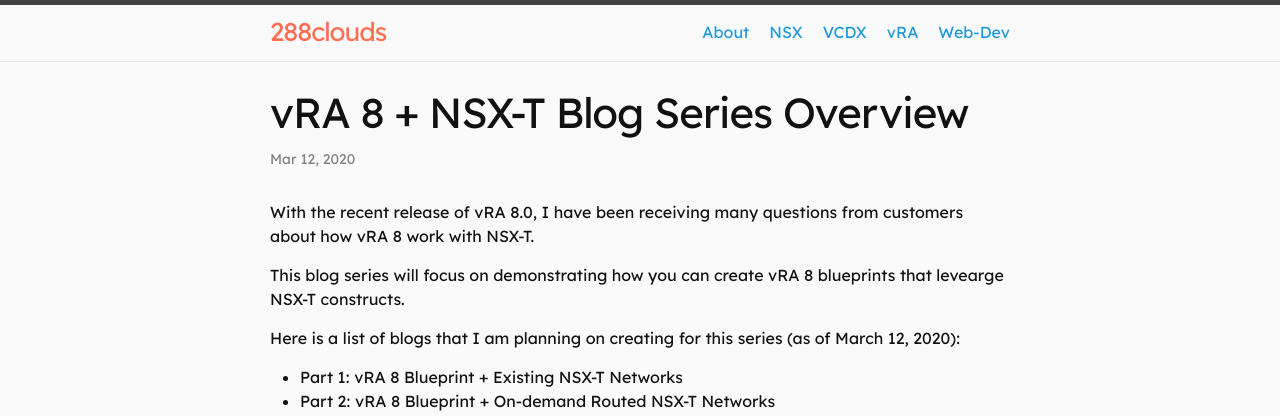
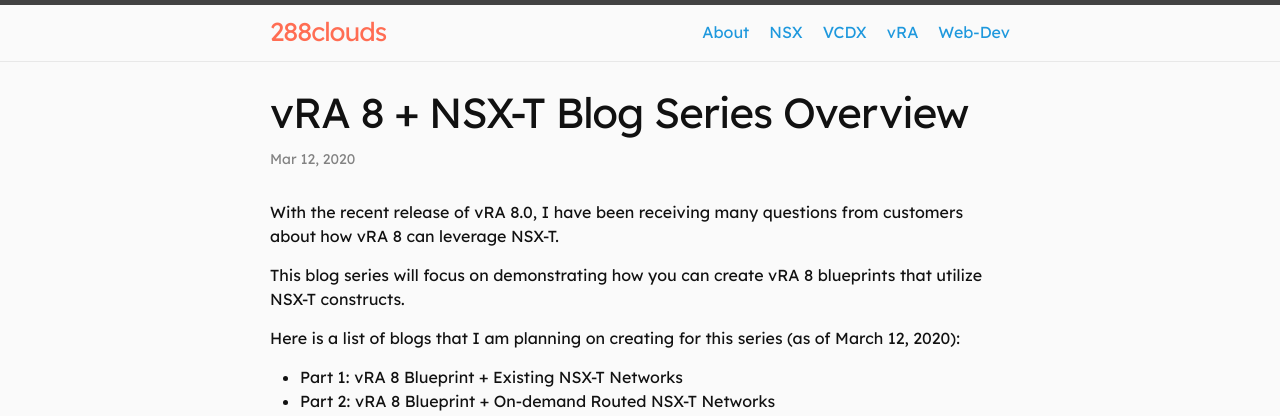
Before and after one commit to phkim14/288clouds, a Jekyll site: the page built from _posts/2020-03-12-vra8-nsxt-blog-series-overview.markdown, in a window 1280 px wide. Shown: the top 416 px of the page. Built offline with Jekyll 4.4.1, drawn with Linux system fonts in a browser that asks for light colours.

Commit message:
Update 2020-03-12-vra8-nsxt-blog-series-overview.markdown

```diff
--- a/_posts/2020-03-12-vra8-nsxt-blog-series-overview.markdown
+++ b/_posts/2020-03-12-vra8-nsxt-blog-series-overview.markdown
@@ -5,9 +5,9 @@ date:   2020-03-12 09:44:00 -0500
 categories: [vRA]
 ---
 
-With the recent release of vRA 8.0, I have been receiving many questions from customers about how vRA 8 work with NSX-T.
+With the recent release of vRA 8.0, I have been receiving many questions from customers about how vRA 8 can leverage NSX-T.
 
-This blog series will focus on demonstrating how you can create vRA 8 blueprints that levearge NSX-T constructs.
+This blog series will focus on demonstrating how you can create vRA 8 blueprints that utilize NSX-T constructs.
 
 Here is a list of blogs that I am planning on creating for this series (as of March 12, 2020):
 * Part 1: vRA 8 Blueprint + Existing NSX-T Networks
```
